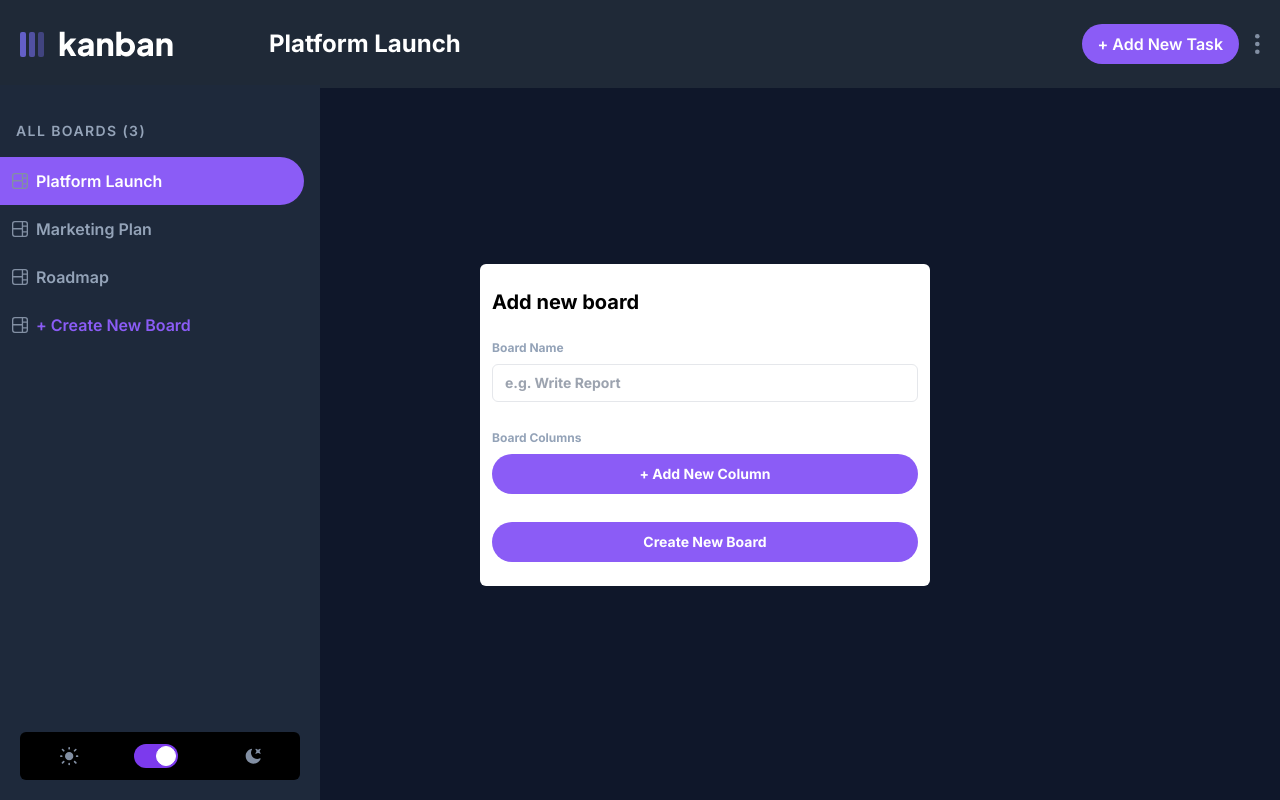
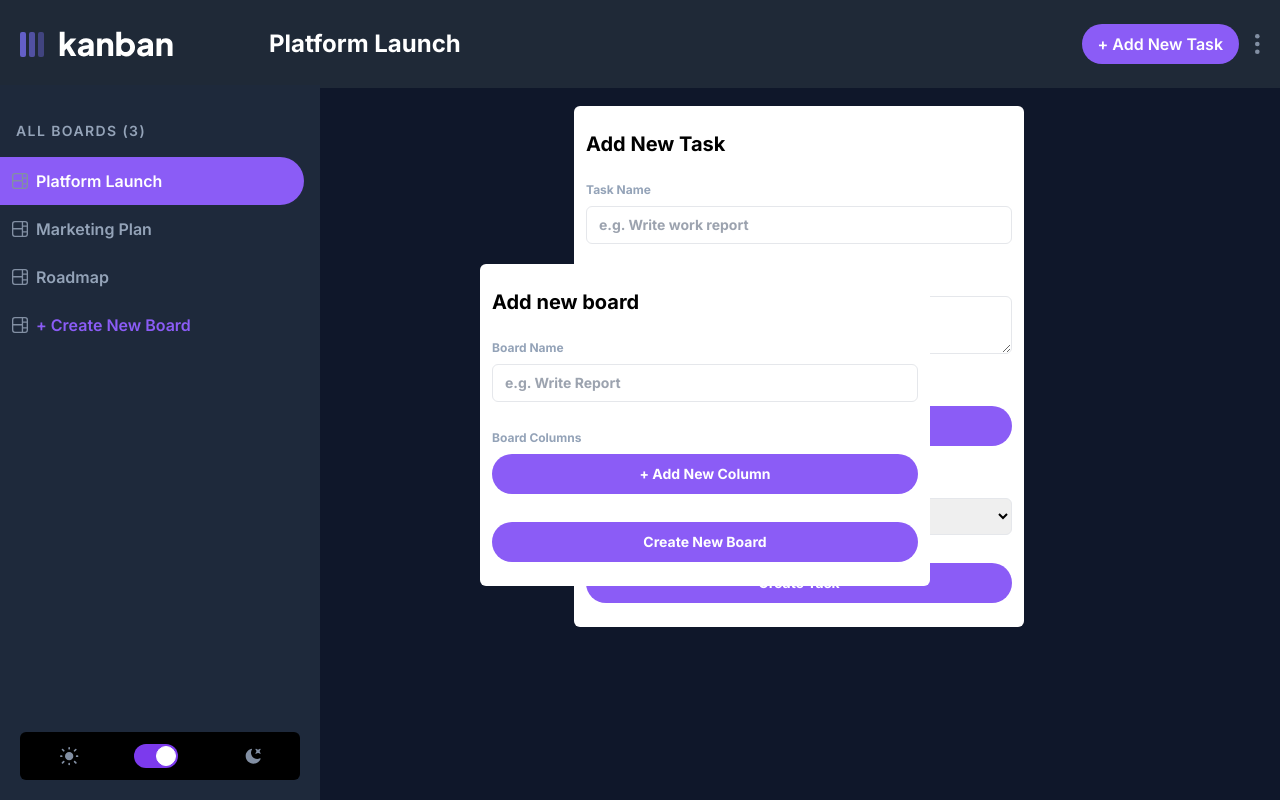
Before and after one commit to Jcerovsky/kanban-task-management, a Next.js app: page / in a window 1280 px wide. Both pictures are taken after a click on the element "+ Create New Board". Built offline with nearby package versions, Linux system fonts and the light colour scheme.

Commit message:
minor bug fixed

```diff
--- a/src/app/components/AddNewBoard.tsx
+++ b/src/app/components/AddNewBoard.tsx
@@ -10,7 +10,10 @@ function AddNewBoard() {
   };
 
   return (
-    <div className="add-new-board absolute left-[150%] top-[25%] flex flex-col gap-6 text-black bg-white p-3 py-6 rounded-md w-[450px] font-bold text-sm">
+    <div
+      className="add-new-board absolute left-[150%] top-[25%] flex flex-col gap-6 text-black bg-white p-3 py-6
+    rounded-md w-[450px] font-bold text-sm"
+    >
       <h1 className=" text-xl">Add new board</h1>
       <form onSubmit={(e) => handleSubmit(e)} className="flex flex-col gap-2 ">
         <label htmlFor="taskName" className={labelStyle}>
--- a/src/app/components/AddTaskForm.tsx
+++ b/src/app/components/AddTaskForm.tsx
@@ -1,6 +1,7 @@
 "use client";
 import React, { useState } from "react";
 import Button from "@/app/components/Button";
+import { handleClickOutside } from "@/app/utils/handleClickOutside";
 
 function AddTaskForm() {
   const [subtasks, setSubtasks] = useState<number[]>([1, 1]);
@@ -17,7 +18,10 @@ function AddTaskForm() {
   const labelStyle = "text-xs text-slate-400";
 
   return (
-    <div className="flex flex-col gap-6 text-black bg-white p-3 py-6 rounded-md w-[450px] font-bold text-sm">
+    <div
+      className="add-new-board absolute top-[120%] right-[20%] flex flex-col gap-6 text-black bg-white p-3 py-6
+    rounded-md w-[450px] font-bold text-sm"
+    >
       <h1 className=" text-xl">Add New Task</h1>
       <form onSubmit={(e) => handleSubmit(e)} className="flex flex-col gap-2 ">
         <label htmlFor="taskName" className={labelStyle}>
--- a/src/app/components/Header.tsx
+++ b/src/app/components/Header.tsx
@@ -1,23 +1,19 @@
 "use client";
-import React, { useContext, useEffect, useState } from "react";
+import React, { useContext, useEffect, useRef, useState } from "react";
 import Button from "@/app/components/Button";
 import BoardSettings from "@/app/components/BoardSettings";
 import { Context } from "@/app/context/Context";
+import AddTaskForm from "@/app/components/AddTaskForm";
 
 function Header() {
-  const [isBtnClicked, setIsBtnClicked] = useState<boolean>(false);
-
-  const { currentBoard, setCurrentBoard, data, theme } = useContext(Context)!;
+  const { currentBoard, setCurrentBoard, data, theme, isShown, setIsShown } =
+    useContext(Context)!;
 
   useEffect(() => {
     if (data.length > 0) {
       setCurrentBoard(data[0].name);
     }
   }, [data]);
-
-  const handleAddTaskClick = () => {
-    setIsBtnClicked(true);
-  };
 
   return (
     <header className="flex items-center p-5 py-6 bg-white dark:bg-gray-800	gap-4 relative">
@@ -27,10 +23,14 @@ function Header() {
         className=""
       />
       <p className="text-2xl font-bold self-center ml-20">{currentBoard}</p>
-      <Button style={"py-2 px-4 text-white "} handleClick={handleAddTaskClick}>
+      <Button
+        style={"py-2 px-4 text-white "}
+        handleClick={() => setIsShown(true)}
+      >
         + Add New Task
       </Button>
       <BoardSettings />
+      {isShown && <AddTaskForm />}
     </header>
   );
 }
--- a/src/app/components/Sidebar.tsx
+++ b/src/app/components/Sidebar.tsx
@@ -47,7 +47,9 @@ function Sidebar() {
         <div
           className="flex gap-2 items-center p-3 mr-4 rounded-r-full cursor-pointer hover:text-violet-500
              text-violet-500 delay-100 transition-transform"
-          onClick={() => setIsShown(true)}
+          onClick={() => {
+            setIsShown(true);
+          }}
         >
           <img src="../../../assets/icon-board.svg" alt="" />
           <p>+ Create New Board</p>
--- a/src/app/utils/handleClickOutside.ts
+++ b/src/app/utils/handleClickOutside.ts
@@ -6,7 +6,9 @@ export const handleClickOutside = (
   setState: React.Dispatch<React.SetStateAction<boolean>>,
 ) => {
   const target = e.target as HTMLElement;
-  if (!target.closest(toBeHiddenClass)) {
+  const elementToHide = document.querySelector(toBeHiddenClass) as HTMLElement;
+
+  if (elementToHide && !elementToHide.contains(target)) {
     setState(false);
   }
 };
```
